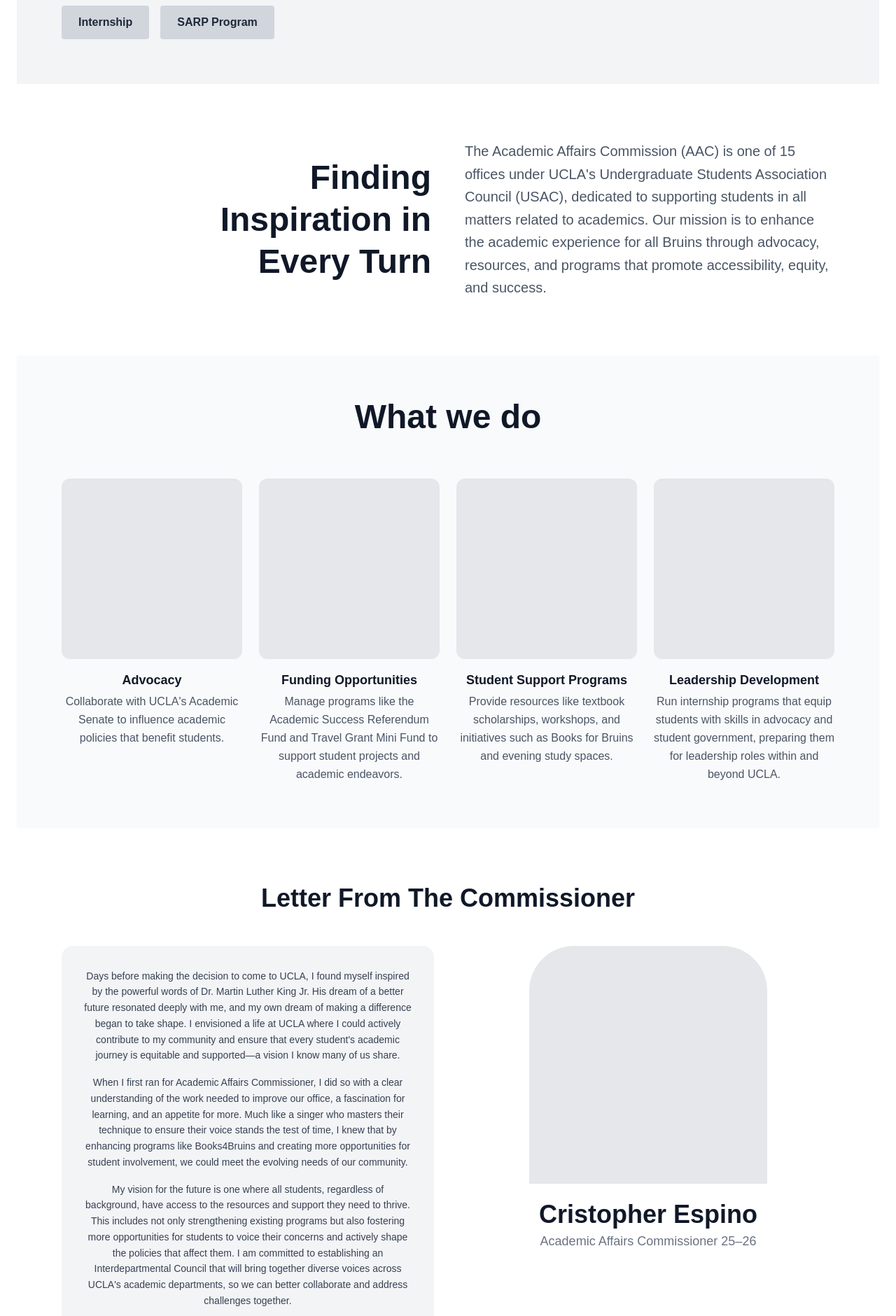
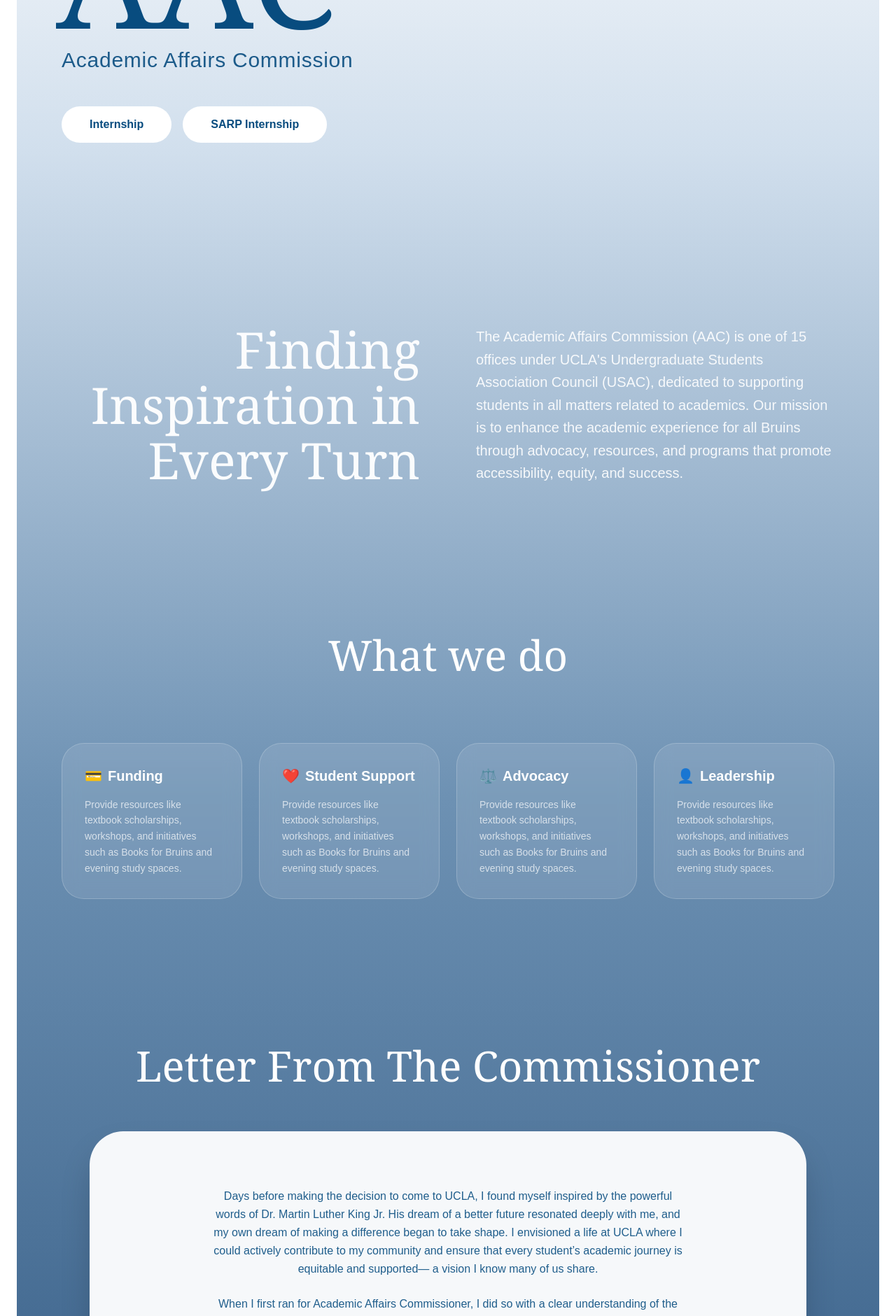
Before and after one commit to hillarynve/usac-aac-website, a Next.js app: page / in a window 1280 px wide. Shown: the part 480-2361 px from the top of the page at 70% size. Built offline with nearby package versions, Linux system fonts and the light colour scheme.

Commit message:
first draft of the home page hi fi

```diff
--- a/app/page.tsx
+++ b/app/page.tsx
@@ -1,45 +1,56 @@
 import Link from "next/link";
 
 export default function Home() {
+  const brandBlue = "text-[#084C7F]";
+
+  // Adjusted gradient: starts at an off-white/very light blue to pop the dark blue text
+  const backgroundStyle = {
+    background: "linear-gradient(180deg, #F8FAFC 0%, #D1DFED 15%, #6D91B3 45%, #3D648C 75%, #1E4064 100%)",
+  };
+
   return (
-    <main className="min-h-screen bg-white font-sans">
-      {/* Header Section */}
-      <section className="bg-gray-100 px-8 py-16 md:px-16">
+    <main
+      className="min-h-screen text-white font-sans selection:bg-blue-100 selection:text-[#084C7F]"
+      style={backgroundStyle}
+    >
+      {/* Hero Section */}
+      <section className="px-8 pt-24 pb-32 md:px-16">
         <div className="max-w-7xl mx-auto">
-          <p className="text-sm font-semibold tracking-widest text-gray-500 uppercase mb-2">
+          <p className={`text-sm font-bold tracking-[0.25em] mb-4 uppercase ${brandBlue} opacity-70`}>
             UCLA USAC
           </p>
-          <h1 className="text-8xl font-black text-gray-1000 leading-none mb-2">
+          <h1 className={`text-[120px] md:text-[200px] font-serif font-medium leading-[0.8] mb-6 -ml-2 ${brandBlue}`}>
             AAC
           </h1>
-          <p className="text-lg text-gray-600 mb-8">Academic Affairs Commission</p>
-          <div className="flex gap-4 flex-wrap">
+          <p className={`text-2xl md:text-3xl font-light tracking-wide mb-12 ${brandBlue} opacity-90`}>
+            Academic Affairs Commission
+          </p>
+          <div className="flex gap-4">
             <Link
               href="/internship"
-              className="px-6 py-3 bg-gray-300 text-gray-800 font-semibold rounded hover:bg-gray-400 transition-colors duration-200"
+              className="px-10 py-3.5 bg-white text-[#084C7F] font-bold rounded-full hover:shadow-xl hover:scale-105 transition-all duration-300"
             >
               Internship
             </Link>
             <Link
               href="/sarp"
-              className="px-6 py-3 bg-gray-300 text-gray-800 font-semibold rounded hover:bg-gray-400 transition-colors duration-200"
+              className="px-10 py-3.5 bg-white text-[#084C7F] font-bold rounded-full hover:shadow-xl hover:scale-105 transition-all duration-300"
             >
-              SARP Program
+              SARP Internship
             </Link>
           </div>
         </div>
       </section>
 
       {/* Mission Section */}
-      <section className="px-8 py-20 md:px-16">
-        <div className="max-w-7xl mx-auto grid md:grid-cols-2 gap-12 items-center">
-          <div>
-            <h2 className="text-5xl font-black text-gray-900 leading-tight text-right">
-              Finding<br />Inspiration in<br />Every Turn
+      <section className="px-8 py-32 md:px-16">
+        <div className="max-w-7xl mx-auto grid md:grid-cols-2 gap-20 items-center">
+          <h2 className="text-6xl md:text-7xl font-serif leading-[1.1] text-right text-[#084C7F] md:text-white/95">
+            Finding <br />
+            Inspiration in <br />
+            Every Turn
           </h2>
-          </div>
-          <div>
-            <p className="text-xl text-gray-600 leading-relaxed">
+          <p className="text-lg md:text-xl font-light leading-relaxed text-white/90 max-w-xl">
             The Academic Affairs Commission (AAC) is one of 15 offices under UCLA&apos;s
             Undergraduate Students Association Council (USAC), dedicated to supporting
             students in all matters related to academics. Our mission is to enhance the
@@ -47,38 +58,30 @@
             that promote accessibility, equity, and success.
           </p>
         </div>
-        </div>
       </section>
 
       {/* What We Do Section */}
-      <section className="px-8 py-16 md:px-16 bg-gray-50">
+      <section className="px-8 py-20 md:px-16">
         <div className="max-w-7xl mx-auto">
-          <h2 className="text-5xl font-black text-gray-900 text-center mb-16">
+          <h2 className="text-6xl font-serif text-center mb-24 text-white">
             What we do
           </h2>
-          <div className="grid grid-cols-2 text-center md:grid-cols-4 gap-6">
+          <div className="grid grid-cols-1 sm:grid-cols-2 lg:grid-cols-4 gap-6">
             {[
-              {
-                title: "Advocacy",
-                desc: "Collaborate with UCLA's Academic Senate to influence academic policies that benefit students.",
-              },
-              {
-                title: "Funding Opportunities",
-                desc: "Manage programs like the Academic Success Referendum Fund and Travel Grant Mini Fund to support student projects and academic endeavors.",
-              },
-              {
-                title: "Student Support Programs",
-                desc: "Provide resources like textbook scholarships, workshops, and initiatives such as Books for Bruins and evening study spaces.",
-              },
-              {
-                title: "Leadership Development",
-                desc: "Run internship programs that equip students with skills in advocacy and student government, preparing them for leadership roles within and beyond UCLA.",
-              },
+              { title: "Funding", icon: "💳" },
+              { title: "Student Support", icon: "❤️" },
+              { title: "Advocacy", icon: "⚖️" },
+              { title: "Leadership", icon: "👤" },
             ].map((item) => (
-              <div key={item.title} className="flex flex-col">
-                <div className="bg-gray-200 rounded-xl aspect-square mb-4 w-full" />
-                <h3 className="font-bold text-gray-900 text-lg mb-1">{item.title}</h3>
-                <p className="text-sm md:text-base text-gray-600 leading-relaxed">{item.desc}</p>
+              <div key={item.title} className="bg-white/10 backdrop-blur-md border border-white/20 rounded-[2rem] p-8 hover:bg-white/20 transition-all cursor-default">
+                <div className="text-xl mb-4 flex items-center gap-2 font-bold text-white">
+                  <span>{item.icon}</span>
+                  {item.title}
+                </div>
+                <p className="text-sm leading-relaxed text-white/70">
+                  Provide resources like textbook scholarships, workshops, and initiatives
+                  such as Books for Bruins and evening study spaces.
+                </p>
               </div>
             ))}
           </div>
@@ -86,56 +89,43 @@
       </section>
 
       {/* Letter From Commissioner */}
-      <section className="px-8 py-20 md:px-16">
-        <div className="max-w-7xl mx-auto">
-          <h2 className="text-4xl font-black text-gray-900 text-center mb-12">
+      <section className="px-8 py-32 md:px-16">
+        <div className="max-w-5xl mx-auto">
+          <h2 className="text-6xl font-serif text-center mb-16 text-white">
             Letter From The Commissioner
           </h2>
-          <div className="grid md:grid-cols-2 gap-10 items-start">
-            {/* Letter Text */}
-            <div className="bg-gray-100 text-center rounded-2xl p-8 text-sm text-gray-700 leading-relaxed space-y-4">
+
+          <div className="bg-white/95 rounded-[3rem] p-10 md:p-20 text-gray-800 shadow-2xl">
+            <div className="max-w-2xl mx-auto space-y-6 text-center leading-relaxed font-light text-[#084C7F]/90">
              <p>
-                Days before making the decision to come to UCLA, I found myself inspired by the
-                powerful words of Dr. Martin Luther King Jr. His dream of a better future resonated
-                deeply with me, and my own dream of making a difference began to take shape. I
-                envisioned a life at UCLA where I could actively contribute to my community and
-                ensure that every student&apos;s academic journey is equitable and supported—a
-                vision I know many of us share.
+                Days before making the decision to come to UCLA, I found myself inspired by the powerful words of Dr. Martin Luther King Jr. His dream of a better future resonated deeply with me, and my own dream of making a difference began to take shape. I envisioned a life at UCLA where I could actively contribute to my community and ensure that every student’s academic journey is equitable and supported— a vision I know many of us share.
               </p>
               <p>
-                When I first ran for Academic Affairs Commissioner, I did so with a clear
-                understanding of the work needed to improve our office, a fascination for learning,
-                and an appetite for more. Much like a singer who masters their technique to ensure
-                their voice stands the test of time, I knew that by enhancing programs like
-                Books4Bruins and creating more opportunities for student involvement, we could meet
-                the evolving needs of our community.
+                When I first ran for Academic Affairs Commissioner, I did so with a clear understanding of the work needed to improve our office, a fascination for learning, and an appetite for more. Much like a singer who masters their technique to ensure their voice stands the test of time, I knew that by enhancing programs like Books4Bruins and creating more opportunities for student involvement, we could meet the evolving needs of our community.
               </p>
               <p>
-                My vision for the future is one where all students, regardless of background, have
-                access to the resources and support they need to thrive. This includes not only
-                strengthening existing programs but also fostering more opportunities for students
-                to voice their concerns and actively shape the policies that affect them. I am
-                committed to establishing an Interdepartmental Council that will bring together
-                diverse voices across UCLA&apos;s academic departments, so we can better
-                collaborate and address challenges together.
+                My vision for the future is one where all students, regardless of background, have access to the resources and support they need to thrive. This includes not only strengthening existing programs but also fostering more opportunities for students to voice their concerns and actively shape the policies that affect them. I am committed to establishing an Interdepartmental Council that will bring together diverse voices across UCLA’s academic departments, so we can better collaborate and address challenges together.
               </p>
               <p>
-                As your Academic Affairs Commissioner, I stand with each of you. My mission is to
-                help ensure that academic equity is not just an ideal but a tangible reality for all
-                Bruins. Together, we will create a UCLA where every student can dream, achieve, and
-                thrive.
+                As your Academic Affairs Commissioner, I stand with each of you. My mission is to help ensure that academic equity is not just an ideal but a tangible reality for all Bruins. Together, we will create a UCLA where every student can dream, achieve, and thrive.
               </p>
             </div>
+          </div>
 
-            {/* Commissioner Profile */}
-            <div className="flex flex-col items-center text-center">
-              <div className="bg-gray-200 rounded-t-[64px] w-85 h-85 mb-6" />
-              <h3 className="text-4xl font-bold text-gray-900">Cristopher Espino</h3>
-              <p className="text-gray-500 text-lg mt-1">Academic Affairs Commissioner 25–26</p>
+          <div className="mt-12 flex flex-col items-center md:flex-row md:justify-end gap-6 md:mr-10">
+            <div className="text-center md:text-right">
+              <h3 className={`text-4xl font-serif`}>Cristopher Espino</h3>
+              <p className="text-white/80 font-light tracking-wide">Academic Affairs Commissioner 25–26</p>
             </div>
+            {/* Profile Placeholder */}
+            <div className="w-28 h-28 bg-white/20 rounded-full flex-shrink-0 shadow-xl border-4 border-white/40" />
           </div>
         </div>
       </section>
+
+      <footer className="py-24 opacity-30 text-center text-[10px] tracking-[0.3em] uppercase">
+        © 2026 UCLA Academic Affairs Commission
+      </footer>
     </main>
   );
 }
```
Lines whose indentation alone changed are shown as unchanged.
